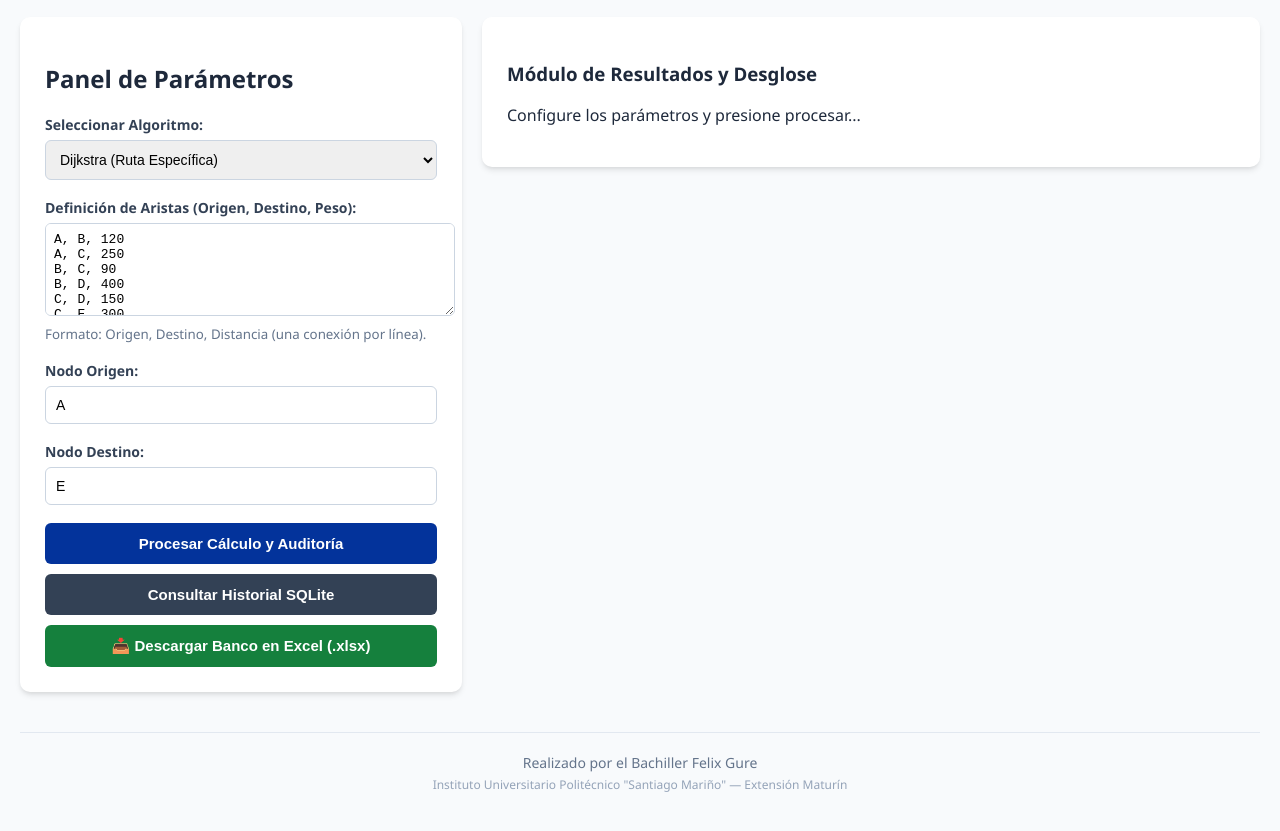
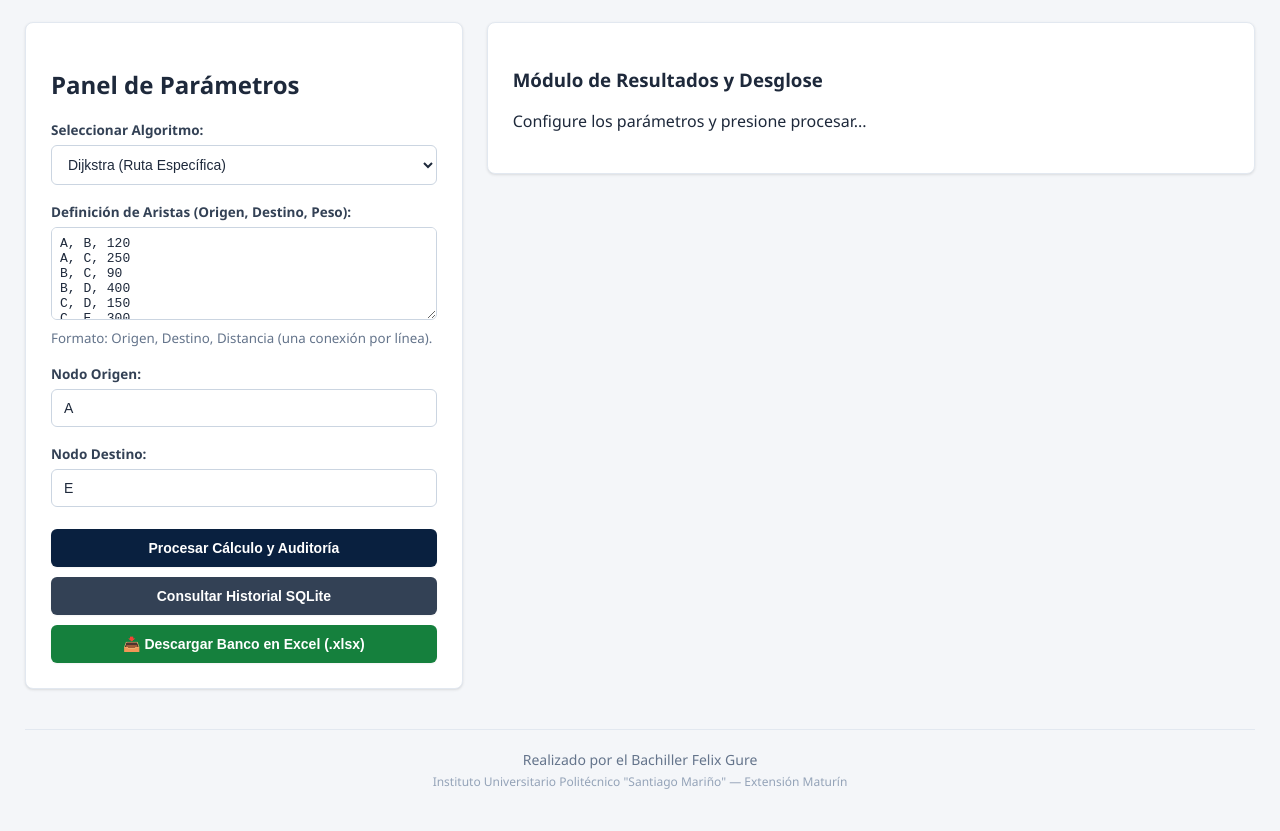
Before and after one commit to guref/rutas-urbanas-iupsm, a plain HTML site: page frontend/index.html in a window 1280 px wide. Shown: the part 253-1084 px from the top of the page. Drawn offline with Linux system fonts and the light colour scheme.

Commit message:
Add files via upload

```diff
--- a/frontend/css/styles.css
+++ b/frontend/css/styles.css
@@ -1,39 +1,59 @@
+:root {
+    --primary-navy: #09203f;
+    --navy-hover: #051226;
+    --navy-light: #0c3254;
+    --accent-slate: #334155;
+    --success-green: #14532d;
+    --success-hover: #0f3e22;
+    --bg-main: #f4f6f9;
+    --card-bg: #ffffff;
+    --border-color: #cbd5e1;
+    --text-main: #1e293b;
+    --text-muted: #64748b;
+}
+
 body {
     font-family: 'Segoe UI', Tahoma, Geneva, Verdana, sans-serif;
-    background-color: #f8fafc;
-    color: #1e293b;
+    background-color: var(--bg-main);
+    color: var(--text-main);
     margin: 0;
-    padding: 20px;
+    padding: 25px;
+    -webkit-font-smoothing: antialiased;
 }
 
 header {
     text-align: center;
-    margin-bottom: 25px;
+    margin-bottom: 30px;
 }
 
 header h1 {
-    color: #0f172a;
-    margin-bottom: 5px;
+    color: var(--primary-navy);
+    margin-bottom: 6px;
+    font-size: 24px;
+    font-weight: 700;
 }
 
 header p {
-    color: #64748b;
-    font-size: 14px;
+    color: var(--text-muted);
+    font-size: 13.5px;
+    max-width: 800px;
+    margin: 0 auto;
 }
 
 main {
     display: flex;
-    gap: 20px;
-    max-width: 1400px;
+    gap: 24px;
+    max-width: 1450px;
     margin: 0 auto;
     align-items: flex-start;
 }
 
 section {
-    background: #ffffff;
+    background: var(--card-bg);
     padding: 25px;
-    border-radius: 10px;
-    box-shadow: 0 4px 6px -1px rgba(0, 0, 0, 0.1), 0 2px 4px -1px rgba(0, 0, 0, 0.06);
+    border-radius: 8px;
+    box-shadow: 0 1px 3px 0 rgba(0, 0, 0, 0.1), 0 1px 2px -1px rgba(0, 0, 0, 0.06);
+    border: 1px solid #e2e8f0;
 }
 
 .control-panel {
@@ -54,60 +74,105 @@ section {
     display: block;
     margin-bottom: 6px;
     font-weight: 600;
-    font-size: 14px;
-    color: #334155;
+    font-size: 13.5px;
+    color: var(--accent-slate);
 }
 
-.form-group input, .form-group select {
+.form-group input, .form-group select, .form-group textarea {
     width: 100%;
-    padding: 10px;
-    border: 1px solid #cbd5e1;
+    padding: 10px 12px;
+    border: 1px solid var(--border-color);
     border-radius: 6px;
     font-size: 14px;
     box-sizing: border-box;
+    background-color: #ffffff;
+    color: var(--text-main);
+    transition: border-color 0.15s ease-in-out, box-shadow 0.15s ease-in-out;
 }
 
+.form-group input:focus, .form-group select:focus, .form-group textarea:focus {
+    outline: none;
+    border-color: var(--primary-navy);
+    box-shadow: 0 0 0 3px rgba(9, 32, 63, 0.12);
+}
+
+/* --- ESTILOS PROFESIONALES DE BOTONES --- */
 button {
-    background-color: #03339b;
-    color: white;
     border: none;
-    padding: 12px 15px;
+    padding: 11px 16px;
     border-radius: 6px;
     cursor: pointer;
-    font-size: 15px;
+    font-size: 14px;
     font-weight: 600;
     width: 100%;
-    transition: background-color 0.2s;
+    transition: all 0.2s ease;
+    display: inline-flex;
+    align-items: center;
+    justify-content: center;
+    gap: 8px;
+    box-shadow: 0 1px 2px 0 rgba(0, 0, 0, 0.05);
 }
 
-button:hover {
-    background-color: #082138;
+/* Botón Principal (Cálculo y Auditoría) - Azul Marino del Logo */
+#btn-calcular {
+    background-color: var(--primary-navy);
+    color: #ffffff;
+    margin-top: 4px;
 }
 
-/* Tablas y Matrices */
+#btn-calcular:hover {
+    background-color: var(--navy-hover);
+    box-shadow: 0 4px 6px -1px rgba(9, 32, 63, 0.2);
+}
+
+/* Botón Secundario (Historial SQLite) - Gris Pizarra Ejecutivo */
+#btn-historial {
+    background-color: var(--accent-slate);
+    color: #ffffff;
+    margin-top: 10px;
+}
+
+#btn-historial:hover {
+    background-color: #1e293b;
+    box-shadow: 0 4px 6px -1px rgba(51, 65, 85, 0.2);
+}
+
+/* Botón de Excel - Verde Académico / Corporativo */
+#btn-excel {
+    background-color: var(--success-green);
+    color: #ffffff;
+    margin-top: 10px;
+}
+
+#btn-excel:hover {
+    background-color: var(--success-hover);
+    box-shadow: 0 4px 6px -1px rgba(20, 83, 45, 0.2);
+}
+
+/* --- TABLAS Y MATRICES --- */
 .matriz-container {
-    margin-bottom: 25px;
+    margin-bottom: 22px;
     background: #f8fafc;
     border: 1px solid #e2e8f0;
-    border-radius: 8px;
+    border-radius: 6px;
     padding: 15px;
 }
 
 .matriz-container h5 {
     margin: 0 0 10px 0;
-    color: #1e293b;
-    font-size: 14px;
+    color: var(--text-main);
+    font-size: 13.5px;
 }
 
 .formula-algebraica {
-    background: #eff6ff;
-    border-left: 4px solid #3b82f6;
+    background: #f0f4f8;
+    border-left: 4px solid var(--primary-navy);
     padding: 10px 14px;
     margin: 10px 0;
     font-family: 'Courier New', Courier, monospace;
     font-size: 13px;
-    color: #1e3a8a;
-    border-radius: 0 6px 6px 0;
+    color: var(--primary-navy);
+    border-radius: 0 4px 4px 0;
 }
 
 table.matriz-tabla {
@@ -120,13 +185,13 @@ table.matriz-tabla {
 }
 
 table.matriz-tabla th, table.matriz-tabla td {
-    border: 1px solid #cbd5e1;
+    border: 1px solid var(--border-color);
     padding: 8px;
 }
 
 table.matriz-tabla th {
     background-color: #e2e8f0;
-    color: #334155;
+    color: var(--accent-slate);
 }
 
 table.auditoria-tabla {
@@ -144,7 +209,8 @@ table.auditoria-tabla th, table.auditoria-tabla td {
 
 table.auditoria-tabla th {
     background-color: #f1f5f9;
-    color: #334155;
+    color: var(--accent-slate);
+    font-weight: 600;
 }
 
 /* Reglas para impresión limpia de tesis / defensa */
```
